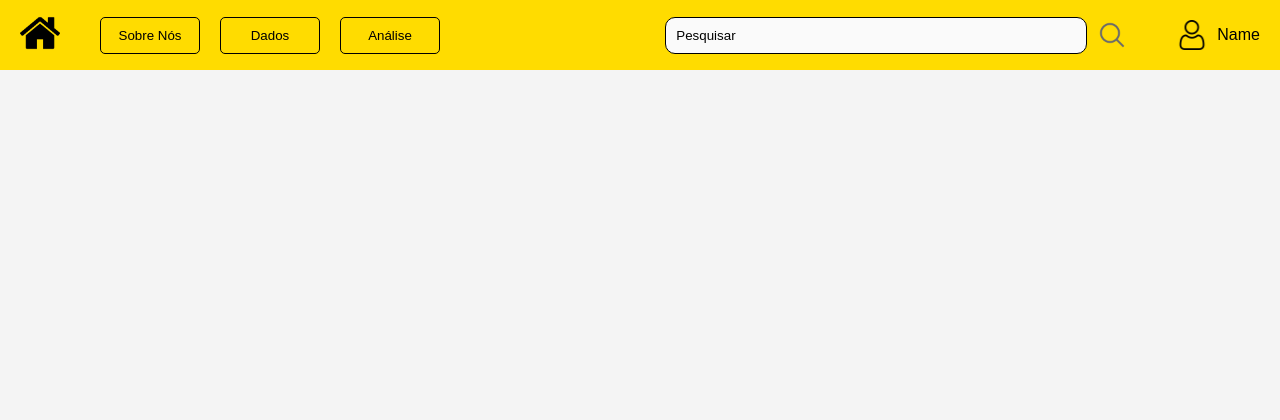
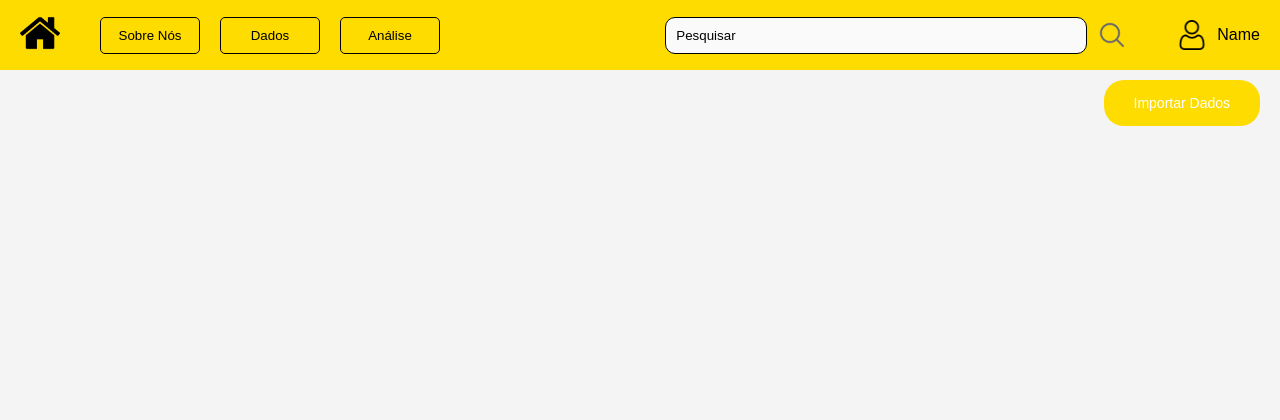
Before and after one commit to joaomiranda1220911/LSIS1_2324_G04, a PHP site: page /home_dados.php in a window 1280 px wide. Shown: the top 420 px of the page. Run offline with PHP 8.4, Linux system fonts and the light colour scheme; the visitor is signed in with stand-in values (Sample User, id 1).

Commit message:
Pagina home dados e inicio da importação

```diff
--- a/Dados.php
+++ b/Dados.php
@@ -55,7 +55,7 @@ $data = json_decode($response, true);
         <nav>
             <div class="nav-buttons">
                 <button><a href="SobreNos.php">Sobre Nós</a></button>
-                <button><a href="Dados.php">Dados</a></button>
+                <button><a href="home_dados.php">Dados</a></button>
                 <button><a href="Analise.php">Análise</a></button>
             </div>
         </nav>
@@ -96,7 +96,6 @@ $data = json_decode($response, true);
                 foreach ($data['results'] as $record) {
                     echo "<tr>";
                     foreach ($record as $key => $value) {
-                        // Adicione formatação para valores específicos, se necessário
                         // Exemplo: if ($key === 'data') { $value = date('d/m/Y', strtotime($value)); }
                         echo "<td>" . htmlspecialchars($value) . "</td>";
                     }
--- a/Import.php
+++ b/Import.php
@@ -1,8 +1,6 @@
 <?php
 session_start();
-require 'vendor/autoload.php';
 
-use PhpOffice\PhpSpreadsheet\IOFactory;
 
 // Function to determine the SQL data type based on PHP variable type
 function determineDataType($value) {
--- a/home_dados.php
+++ b/home_dados.php
@@ -4,7 +4,7 @@
 <head>
     <meta charset="UTF-8">
     <meta name="viewport" content="width=device-width, initial-scale=1.0">
-    <title>Página de Login</title>
+    <title>Dados</title>
     <link rel="stylesheet" href="styles.css">
 </head>
 
@@ -16,7 +16,7 @@
         <nav>
             <div class="nav-buttons">
                 <button><a href="SobreNos.php">Sobre Nós</a></button>
-                <button><a href="Dados.php">Dados</a></button>
+                <button><a href="home_dados.php">Dados</a></button>
                 <button><a href="Analise.php">Análise</a></button>
             </div>
         </nav>
@@ -35,13 +35,17 @@
                     <a href="#">Sair</a>
                 </div>
             </div>
-
+        </div>
     </header>
 
+    <div class="button-container">
+        <div class="custom-button">
+            <button onclick="window.location.href='Import.php'">Importar Dados</button>
+        </div>
+    </div>
+
     <main class="l">
-
     </main>
-
 
     <footer>
         <div class="footer-content">
@@ -55,7 +59,6 @@
         </div>
     </footer>
 
-
     <script src="script.js"></script>
 </body>
 
--- a/index.php
+++ b/index.php
@@ -16,7 +16,7 @@
         <nav>
             <div class="nav-buttons">
                 <button><a href="SobreNos.php">Sobre Nós</a></button>
-                <button><a href="Dados.php">Dados</a></button>
+                <button><a href="home_dados.php">Dados</a></button>
                 <button><a href="Analise.php">Análise</a></button>
             </div>
         </nav>
--- a/styles.css
+++ b/styles.css
@@ -466,3 +466,31 @@ form input[type="text"]::placeholder {
     width: 60px;
     height: 35px;
 }
+
+/* Estilos para os botões de Importação e Exportação */
+.custom-button button {
+    padding: 15px 30px;
+    background-color: #FFDC00;
+    color: #fff;
+    border: none;
+    border-radius: 20px;
+    cursor: pointer;
+    width: auto;
+    transition: background-color 0.3s;
+    font-size: 14px;
+    text-align: center;
+    margin: 10px 20px 10px 10px;
+}
+
+.button-container {
+    display: flex;
+    justify-content: flex-end; /* Alinhar os botões à direita */
+}
+
+.custom-button {
+    margin-left: 10px;
+}
+
+.custom-button button:hover {
+    background-color: #dec000;
+}
```
